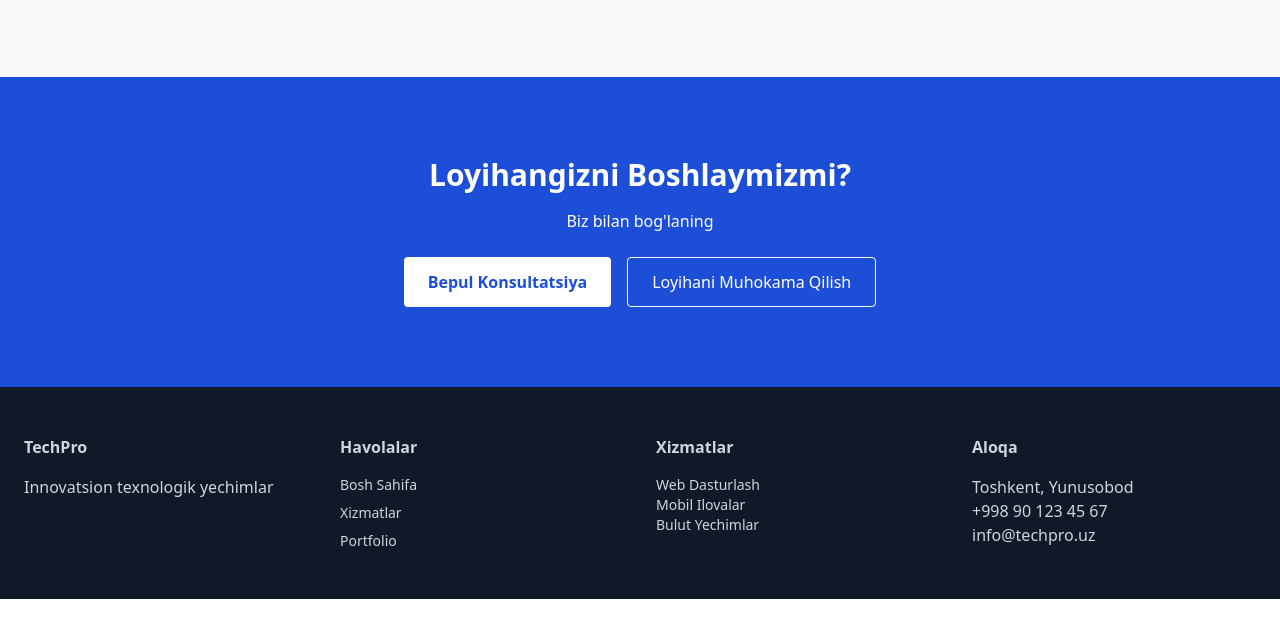
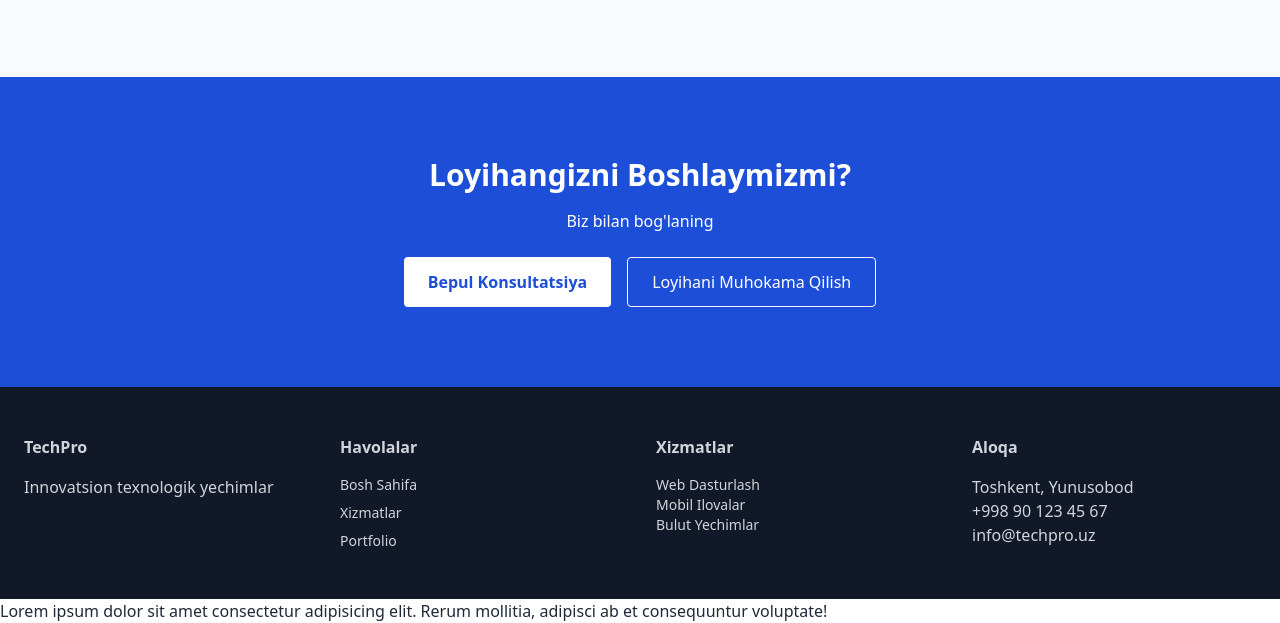
Before and after one commit to Sherjonov/TechPro_site, a website: page index.html in a window 1280 px wide. Shown: the part 1853-2476 px from the top of the page. Before the commit the page ends 2452 px from the top, so only its background shows below. Drawn offline with nearby package versions, Linux system fonts and the light colour scheme.

Commit message:
abduaziz

```diff
--- a/index.html
+++ b/index.html
@@ -171,6 +171,9 @@
     </div>
   </div>
 </footer>
+<section>
+  <p>Lorem ipsum dolor sit amet consectetur adipisicing elit. Rerum mollitia, adipisci ab et consequuntur voluptate!</p>
+</section>
 
 </body>
 </html>
```
